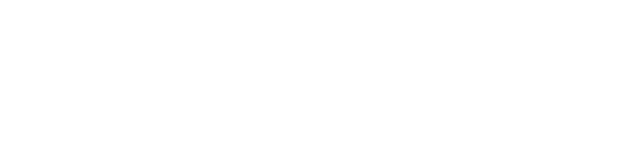
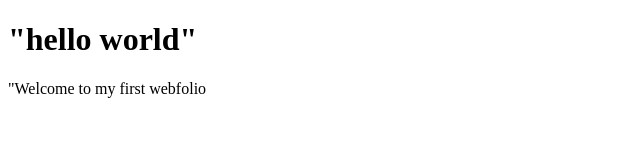
Before and after one commit to chrisbeza/webfolio, a plain HTML site: page index.html in a window 1280 px wide. Shown: the whole page, without its empty margins (0-640 px from the left). Drawn offline with Linux system fonts and the light colour scheme.

Commit message:
Added index.css & holder messages

```diff
--- a/index.html
+++ b/index.html
@@ -5,5 +5,10 @@
     </head>
     <body>
         <!-- TODO: Build webfolio -->
+
+        <!-- Set a header for the site -->
+        <h1>"hello world"</h1>
+        <!-- Create a paragraph description of the site -->
+        <p>"Welcome to my first webfolio</p>
     </body>
 </html>
```
Also changed, not shown: index.css (added).
